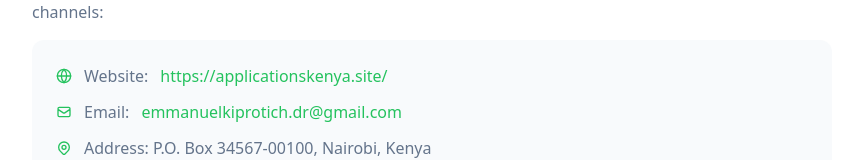
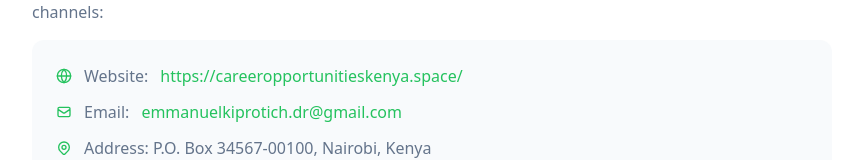
Before and after one commit to perejack/naivasjobs, a React (Vite) app: page /about-us in a window 1280 px wide. Shown: the part 1605-1765 px from the top of the page, without its empty margins (208-1071 px from the left). Built offline with nearby package versions, Linux system fonts and the light colour scheme; no server answers.

Commit message:
Update domain to careeropportunitieskenya.space, add sitemap.xml, update robots.txt

```diff
--- a/index.html
+++ b/index.html
@@ -18,7 +18,7 @@
     <meta property="og:description" content="Join Naivas Supermarket, Kenya's top retail employer. Competitive salaries KSh 17K-34K, medical benefits, career growth. Apply for 11 open positions." />
     <meta property="og:type" content="website" />
     <meta property="og:image" content="/og-image.svg" />
-    <meta property="og:url" content="https://applicationskenya.site/" />
+    <meta property="og:url" content="https://careeropportunitieskenya.space/" />
 
     <meta name="twitter:card" content="summary_large_image" />
     <meta name="twitter:title" content="Naivas Careers - Join Kenya's Leading Supermarket Chain" />
--- a/src/components/ui/footer.tsx
+++ b/src/components/ui/footer.tsx
@@ -25,8 +25,8 @@ export function Footer() {
               </div>
               <div className="flex items-center gap-2 text-sm text-muted-foreground">
                 <Globe className="h-4 w-4" />
-                <a href="https://applicationskenya.site/" target="_blank" rel="noopener noreferrer" className="hover:text-primary">
-                  applicationskenya.site
+                <a href="https://careeropportunitieskenya.space/" target="_blank" rel="noopener noreferrer" className="hover:text-primary">
+                  careeropportunitieskenya.space
                 </a>
               </div>
             </div>
--- a/src/pages/AboutUs.tsx
+++ b/src/pages/AboutUs.tsx
@@ -73,7 +73,7 @@ const AboutUs = () => {
                   </div>
                   <div>
                     <p className="text-sm font-medium text-muted-foreground">Website</p>
-                    <p className="font-semibold">https://applicationskenya.site/</p>
+                    <p className="font-semibold">https://careeropportunitieskenya.space/</p>
                   </div>
                   <div>
                     <p className="text-sm font-medium text-muted-foreground">Operating Since</p>
@@ -181,8 +181,8 @@ const AboutUs = () => {
                 <div className="flex items-center gap-3">
                   <Globe className="h-4 w-4 text-primary" />
                   <span className="text-muted-foreground">Website: </span>
-                  <a href="https://applicationskenya.site/" target="_blank" rel="noopener noreferrer" className="text-primary hover:underline">
-                    https://applicationskenya.site/
+                  <a href="https://careeropportunitieskenya.space/" target="_blank" rel="noopener noreferrer" className="text-primary hover:underline">
+                    https://careeropportunitieskenya.space/
                   </a>
                 </div>
                 <div className="flex items-center gap-3">
--- a/src/pages/ContactUs.tsx
+++ b/src/pages/ContactUs.tsx
@@ -77,8 +77,8 @@ const ContactUs = () => {
                 <div>
                   <h3 className="font-semibold mb-1">Website</h3>
                   <p className="text-muted-foreground">
-                    <a href="https://applicationskenya.site/" target="_blank" rel="noopener noreferrer" className="text-primary hover:underline">
-                      https://applicationskenya.site/
+                    <a href="https://careeropportunitieskenya.space/" target="_blank" rel="noopener noreferrer" className="text-primary hover:underline">
+                      https://careeropportunitieskenya.space/
                     </a>
                   </p>
                 </div>
--- a/src/pages/PrivacyPolicy.tsx
+++ b/src/pages/PrivacyPolicy.tsx
@@ -133,7 +133,7 @@ const PrivacyPolicy = () => {
                 <p><strong>Business Name:</strong> Kenya Applications Portal</p>
                 <p><strong>Email:</strong> emmanuelkiprotich.dr@gmail.com</p>
                 <p><strong>Address:</strong> P.O. Box 34567-00100, Nairobi, Kenya</p>
-                <p><strong>Website:</strong> https://applicationskenya.site/</p>
+                <p><strong>Website:</strong> https://careeropportunitieskenya.space/</p>
               </div>
             </section>
           </div>
--- a/vite.config.ts
+++ b/vite.config.ts
@@ -9,7 +9,7 @@ export default defineConfig(() => ({
     port: 8080,
     proxy: {
       '/api': {
-        target: 'https://www.applicationskenya.site',
+        target: 'https://www.careeropportunitieskenya.space',
         changeOrigin: true,
       }
     }
```
Also changed, not shown: public/robots.txt, 1 other file (tests, documents, lock files or other folders).
